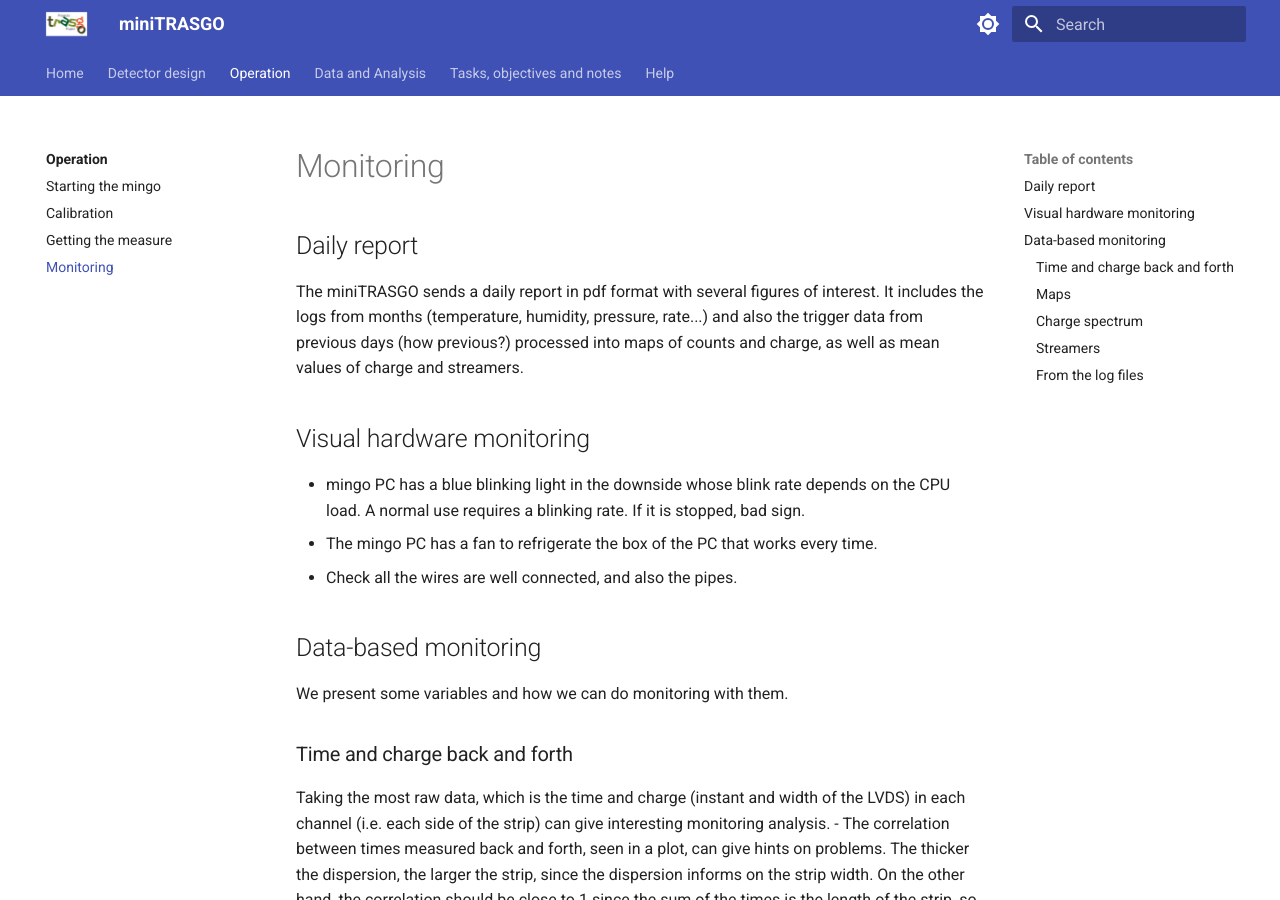
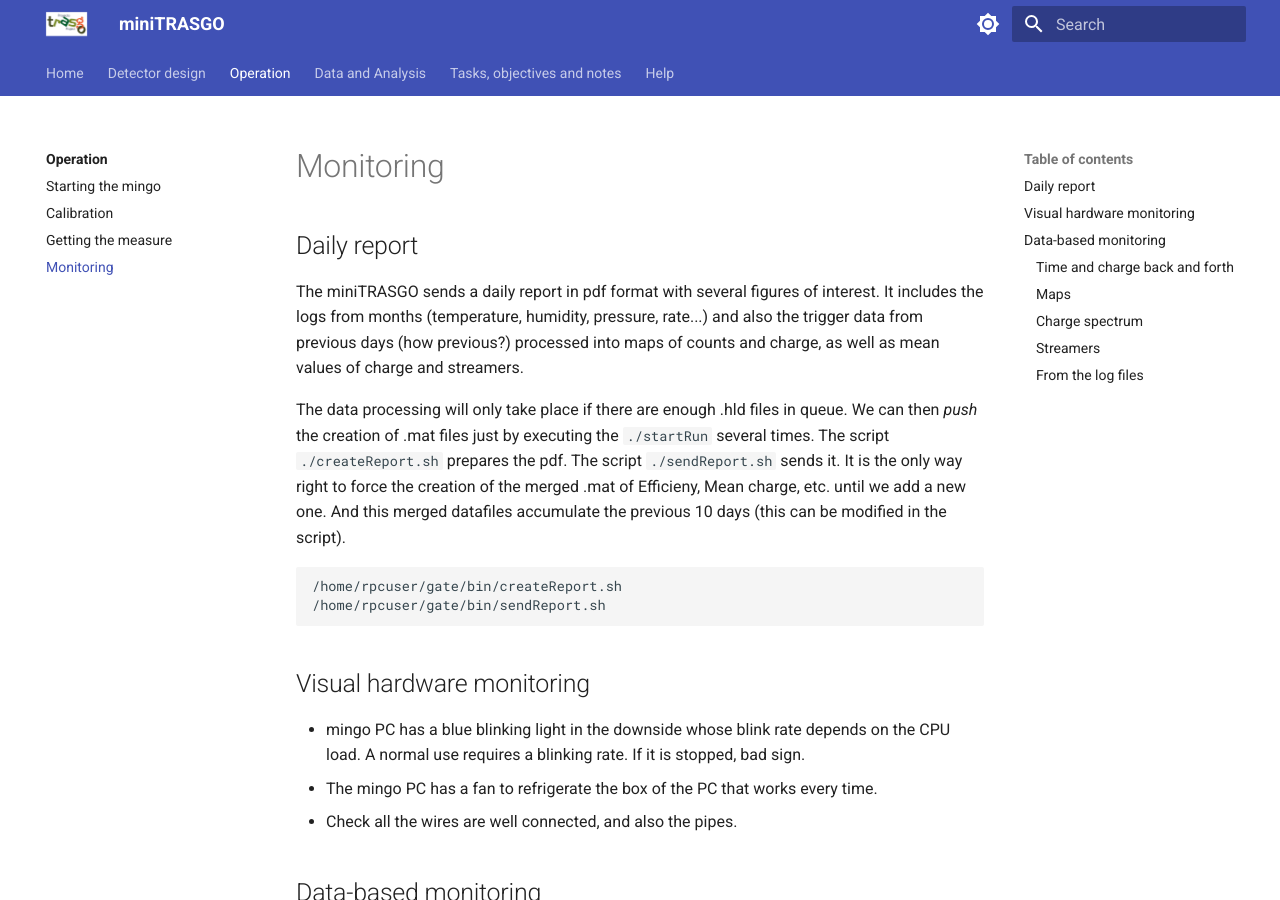
Before and after one commit to cayesoneira/miniTRASGO-documentation, an MkDocs documentation site: the page built from docs/operation/monitoring.md, in a window 1280 px wide and 900 px high. Built offline with MkDocs 1.6.1 and Material for MkDocs 9.7.7, drawn with Linux system fonts in a browser that asks for light colours.

Commit message:
Update monitoring.md

```diff
--- a/docs/operation/monitoring.md
+++ b/docs/operation/monitoring.md
@@ -2,6 +2,11 @@
 
 ## Daily report
 The miniTRASGO sends a daily report in pdf format with several figures of interest. It includes the logs from months (temperature, humidity, pressure, rate...) and also the trigger data from previous days (how previous?) processed into maps of counts and charge, as well as mean values of charge and streamers.
+
+The data processing will only take place if there are enough .hld files in queue. We can then *push* the creation of .mat files just by executing the `./startRun` several times. The script `./createReport.sh` prepares the pdf. The script `./sendReport.sh` sends it. It is the only way right to force the creation of the merged .mat of Efficieny, Mean charge, etc. until we add a new one. And this merged datafiles accumulate the previous 10 days (this can be modified in the script).
+
+    /home/rpcuser/gate/bin/createReport.sh
+    /home/rpcuser/gate/bin/sendReport.sh
 
 ## Visual hardware monitoring
 
```
